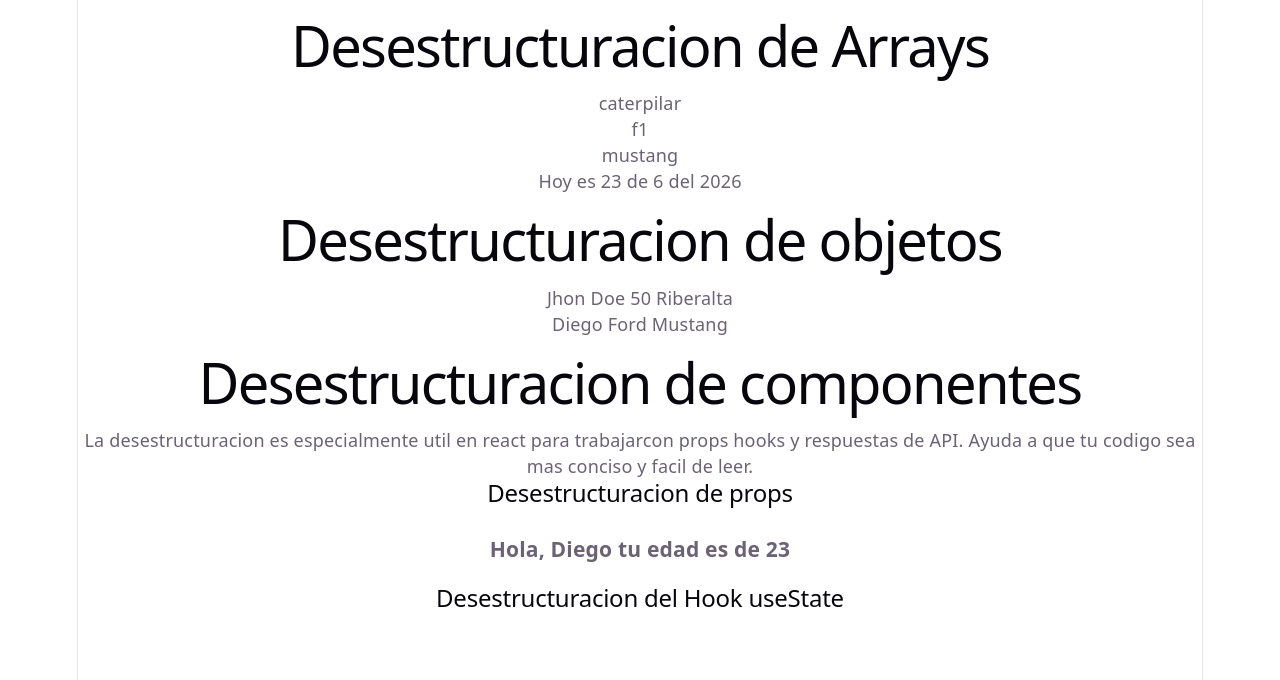
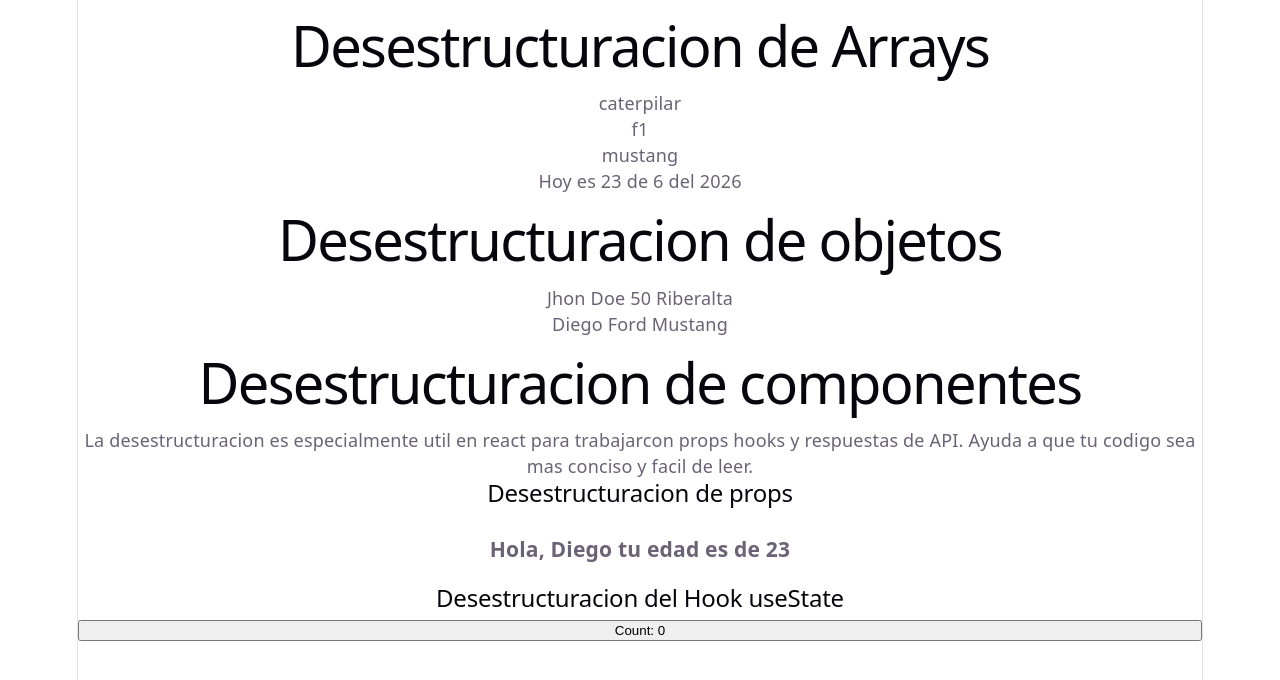
Before and after one commit to Dmelgarp/react, a React (Vite) app in the folder proyecto/: page / in a window 1280 px wide. Shown: the top 680 px of the page. Built offline with nearby package versions, Linux system fonts and the light colour scheme.

Commit message:
app 1.0.18

```diff
--- a/proyecto/src/reactES6/destructuring.jsx
+++ b/proyecto/src/reactES6/destructuring.jsx
@@ -1,3 +1,16 @@
+import {useState} from "react"
+
+function Counter() {
+    // se desestructura el array devuelto por el useState
+    const [count, setCount] = useState(0)
+
+    return (
+        <button onClick={() => setCount(count + 1)}>
+            Count: {count}
+        </button>
+    )
+}
+
 function dateInfo(dat) {
     const d = dat.getDate()
     const m = dat.getMonth()
@@ -67,6 +80,7 @@
         <h2>Desestructuracion de props</h2>
         <Greeting name="Diego" age={23} />
         <h2>Desestructuracion del Hook useState </h2>
+        <Counter/>
     </>
 )
 }
```
Also changed, not shown: proyecto/src/reactES6/spreadOperator.jsx (added).
